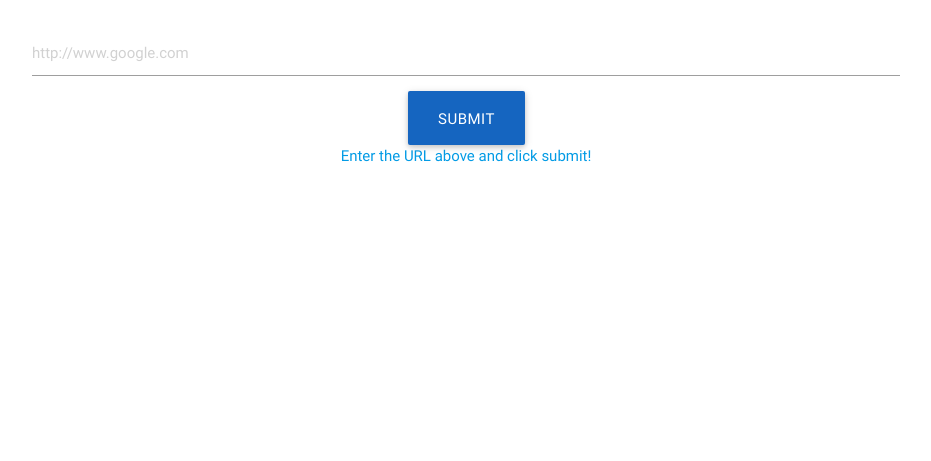
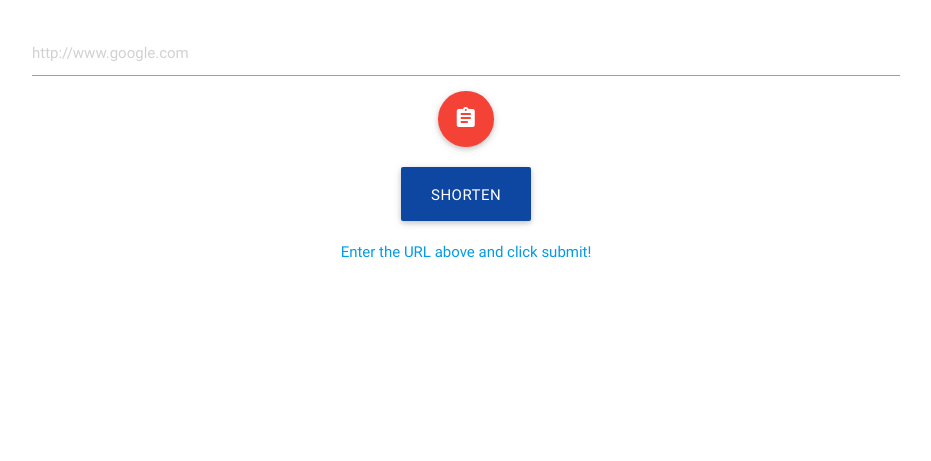
Before and after one commit to SanketDG/djurl, a Django app: template djurl/templates/djurl/index.html in a window 1280 px wide. Shown: the part 173-634 px from the top of the page, without its empty margins (174-1105 px from the left). Run offline with Django 3.2, Linux system fonts and the light colour scheme; the template is opened without the code that fills it, so the values that code supplies are empty; parts of the project's set-up code (start-up, migrations or seed data) failed here and were passed over; some libraries are stand-ins or nearby versions.

Commit message:
update templates with new layout conforming to materialize css
Change the "Submit" text to "Shorten"

Update the layout by using "row" class and center a column
properly by using offset technique.

use the Material icons provided by google, and use that to create
a floating button which will act as copy to clipboard button.

change the color of the now "Shorten" button to "blue darken-4"
from "blue darken-3"

```diff
--- a/djurl/templates/djurl/base.html
+++ b/djurl/templates/djurl/base.html
@@ -4,8 +4,9 @@
  <title>{% block title %}Welcome to mysite{% endblock %}</title>
  {% load staticfiles %}
  <!-- <link rel="stylesheet" href="https://maxcdn.bootstrapcdn.com/bootstrap/3.3.1/css/bootstrap.min.css"> -->
- <link rel="stylesheet" type="text/css" href="{% static 'djurl/css/materialize.min.css' %}" />
- <link rel="stylesheet" type="text/css" href="{% static 'djurl/css/custom.css' %}" />
+ <link rel="stylesheet" href="{% static 'djurl/css/materialize.min.css' %}" />
+ <link rel="stylesheet" href="{% static 'djurl/css/custom.css' %}" />
+ <link rel="stylesheet" href="https://fonts.googleapis.com/icon?family=Material+Icons" />
  <script src="//ajax.googleapis.com/ajax/libs/jquery/1.9.1/jquery.min.js"></script>
  <meta name="viewport" content="width=device-width, initial-scale=1">
 </head>
--- a/djurl/templates/djurl/index.html
+++ b/djurl/templates/djurl/index.html
@@ -3,13 +3,17 @@
 {% block title %}URL Shortener - Make your URL shorter!{% endblock %}
 
 {% block content %}
-
+<div class="row">
     <div class="col s12">
         <input type="text" name="url" id="url" class="form-control input-sm" placeholder="http://www.google.com" />
+        <a class="btn-floating btn-large waves-effect waves-light red"><i class="material-icons">assignment</i></a>
     </div>
-       <div class="col s3">
+</div>
+<div class="row">
+    <div class="col s4 offset-s4">
         {% csrf_token %}
-           <button id="submitButton" class="waves-effect waves-light btn-large blue darken-3">Submit</button>
+        <button id="submitButton" class="waves-effect waves-light btn-large blue darken-4">Shorten</button>
+    </div>
 </div>
 <div class="panel-footer"><a href="#" id="url-result">Enter the URL above and click submit!</a></div>
 {% endblock %}
```
Lines whose indentation alone changed are shown as unchanged.
